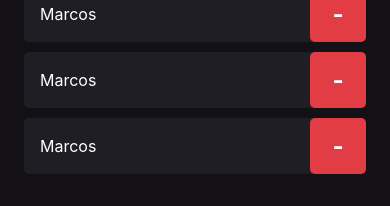
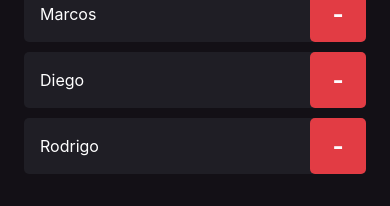
Before and after one commit to anjosmarcos/imhere, a React Native app: screen / in a window 390 px wide. Shown: the part 269-475 px from the top of the page. Built offline with nearby package versions, Linux system fonts and the light colour scheme.

Commit message:
Passando propriedade pelo componete

```diff
--- a/src/components/Participant/index.tsx
+++ b/src/components/Participant/index.tsx
@@ -1,11 +1,15 @@
 import { View, Text, TouchableOpacity } from "react-native";
 import {styles} from "./styles";
 
-export function Participant() {
+type Props = {
+    name: string;
+}
+
+export function Participant({name}: Props) {
     return (
         <View style={styles.container}>
             <Text style={styles.name}>
-                Marcos
+                {name}
             </Text>
 
             <TouchableOpacity style={styles.button} >
--- a/src/screens/Home/index.tsx
+++ b/src/screens/Home/index.tsx
@@ -30,9 +30,9 @@
                 </TouchableOpacity>
             </View>
 
-            <Participant />
-            <Participant />
-            <Participant />
+            <Participant name="Marcos" />
+            <Participant name="Diego" />
+            <Participant name="Rodrigo" />
 
         </View>
     )
```
